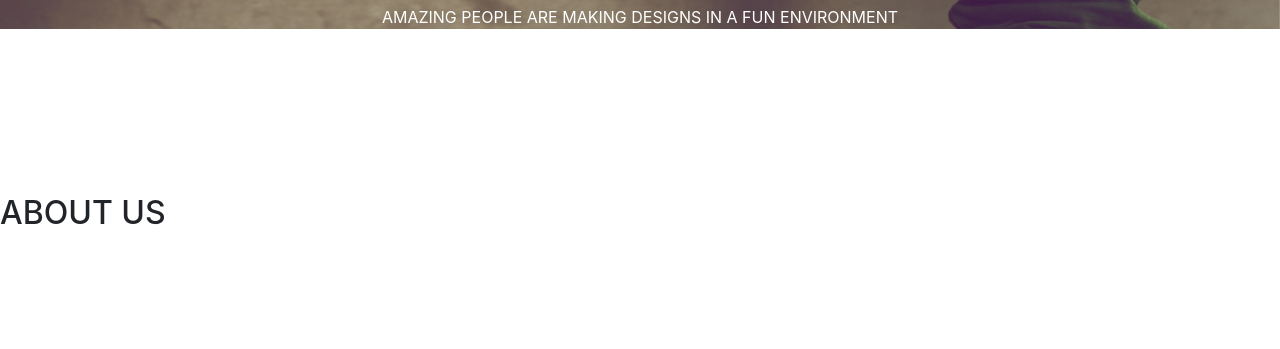
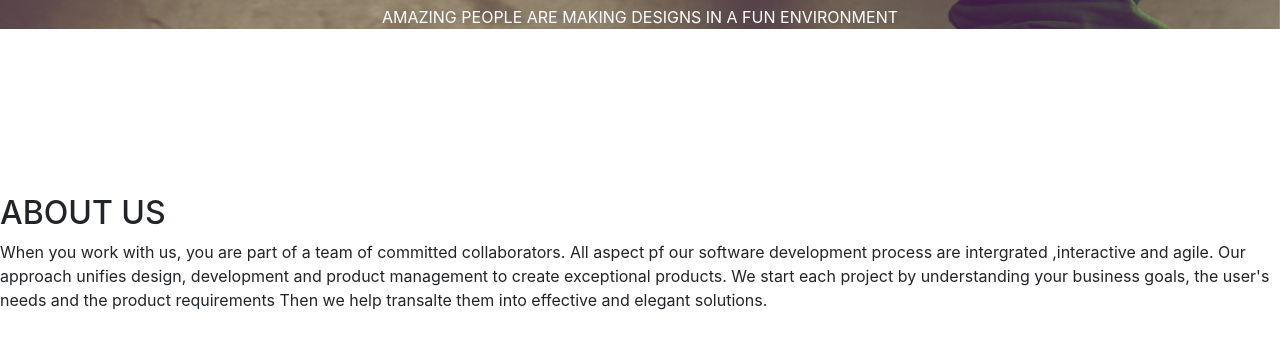
Before and after one commit to uwishemajustine/Delani-Studio-project, a plain HTML site: page index.html in a window 1280 px wide. Shown: the part 323-672 px from the top of the page. Drawn offline with Linux system fonts and the light colour scheme.

Commit message:
adding about us in html

```diff
--- a/index.html
+++ b/index.html
@@ -27,7 +27,11 @@
                  </div>
                  <div id="About us">
                      <h2>ABOUT US</h2>
-                     <P></P>
+                     <P>When you work with us, you are part of a team of committed collaborators. All aspect pf our software development process are intergrated ,interactive and agile.
+                        Our approach unifies design, development and product management to create exceptional products.
+                        We start each project by understanding your business goals, the user's needs and the product requirements
+                        Then we help transalte them into effective and elegant solutions.
+                     </P>
 
                  </div>
 
```
